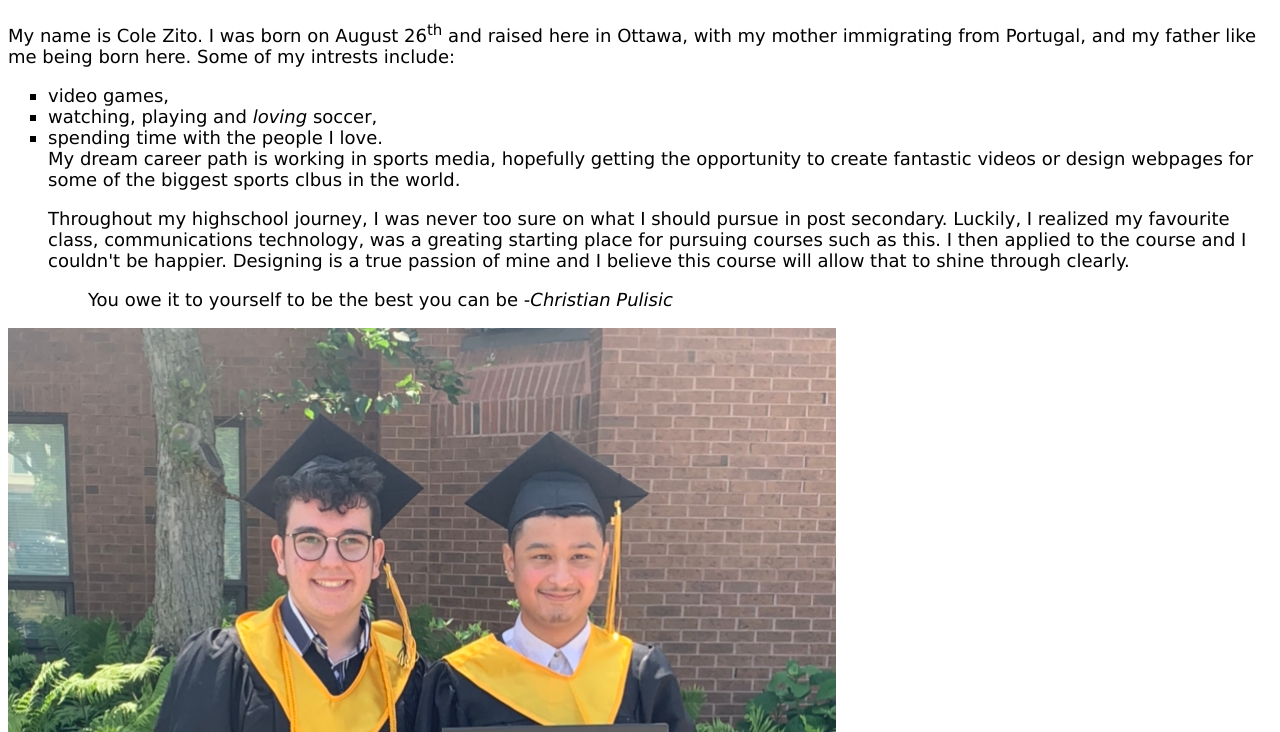
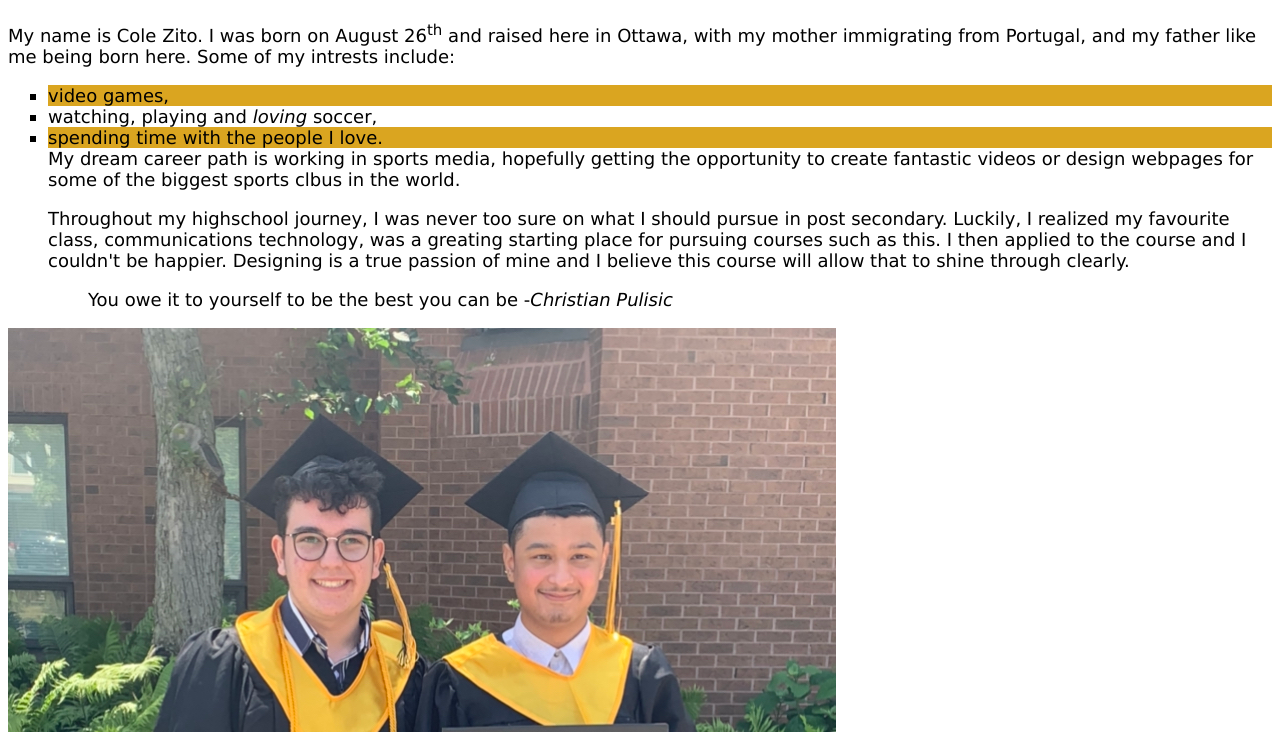
Before and after one commit to colezito/colezito.github.io, a plain HTML site: page html-assignment/index.html in a window 1280 px wide. Shown: the part 68-800 px from the top of the page. Drawn offline with Linux system fonts and the light colour scheme; files whose address does not match are found by name.

Commit message:
made changes to main1.css

```diff
--- a/html-assignment/css/main1.css
+++ b/html-assignment/css/main1.css
@@ -19,3 +19,6 @@ header, footer{
     box-shadow: black;
 
 }
+ul li:nth-child(odd){
+    background-color: goldenrod;
+}
```
